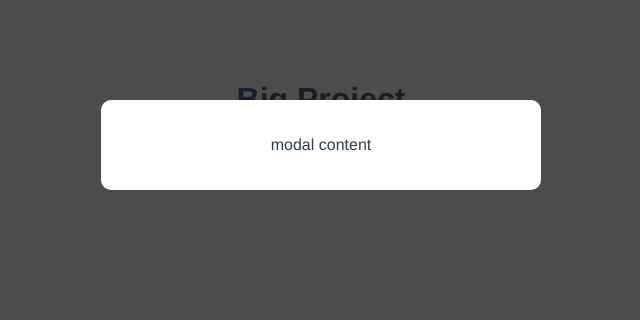
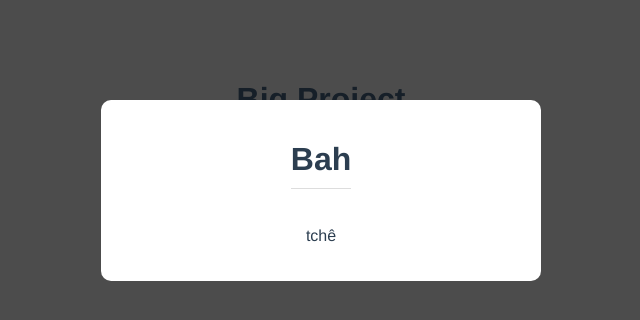
Before and after one commit to MaoDoBan/big-project, a Vue app: page / in a window 1280 px wide. Shown: the top 320 px of the page, without its empty margins (319-959 px from the left). Built offline with nearby package versions, Linux system fonts and the light colour scheme.

Commit message:
usando props de forma simples

```diff
--- a/src/App.vue
+++ b/src/App.vue
@@ -1,6 +1,6 @@
 <template>
   <h1>{{ title }}</h1><br>
-  <Modal/>
+  <Modal titulo="Bah" texto="tchê"/>
 </template>
 
 <script>
--- a/src/components/Modal.vue
+++ b/src/components/Modal.vue
@@ -1,10 +1,18 @@
 <template>
   <div class="backdrop">
     <div class="modal">
-      <p>modal content</p>
+      <h1>{{ titulo }}</h1>
+      <p>{{ texto }}</p>
     </div>
   </div>
 </template>
+
+
+<script>
+  export default{
+    props: ["titulo", "texto"]
+  }
+</script>
 
 
 <style>
```
